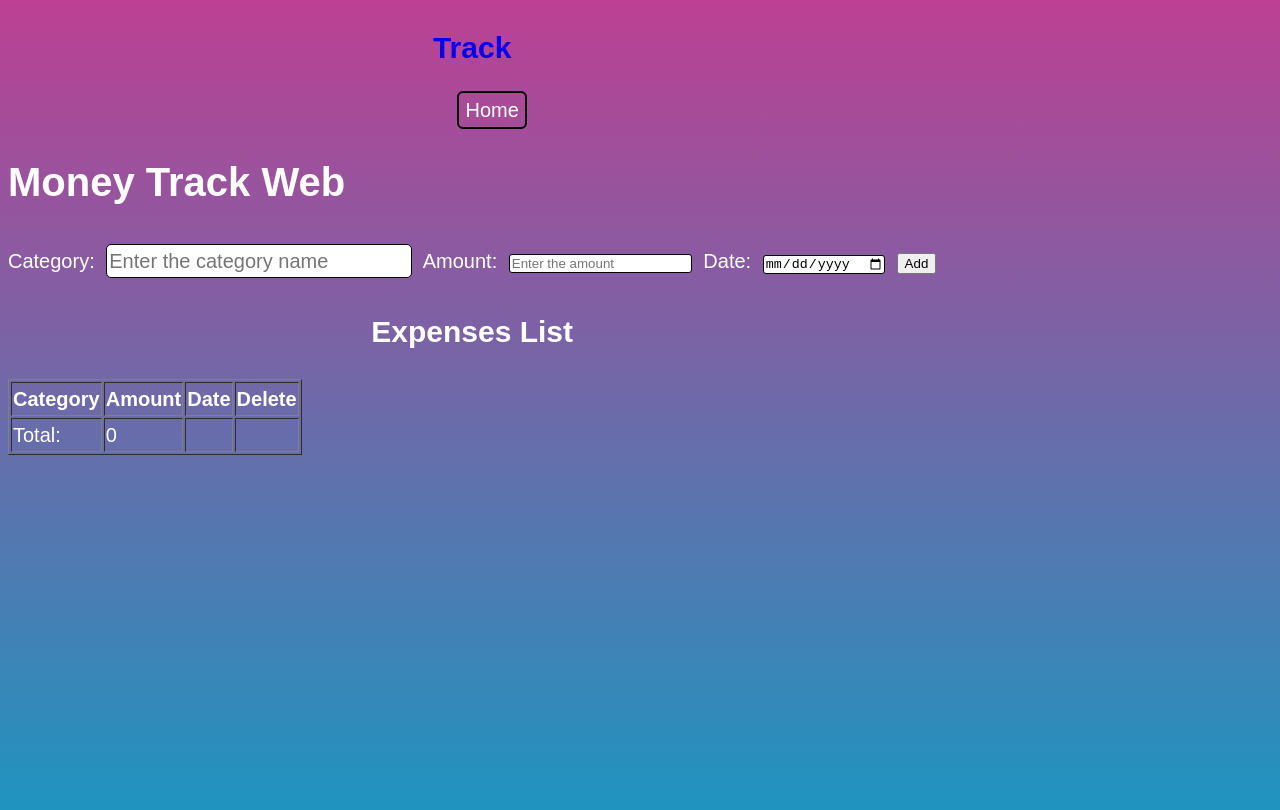
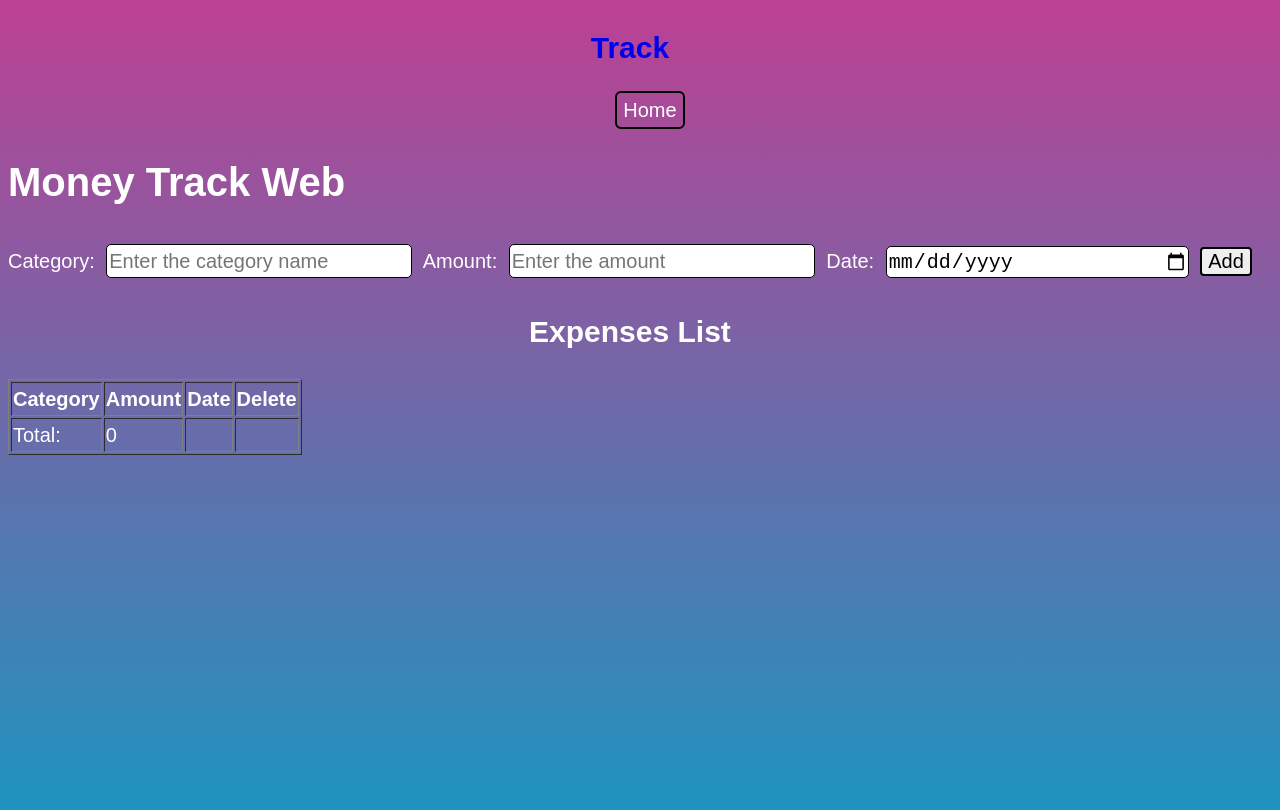
Before and after one commit to AA1-34-Ganesh/Trackify-app, a plain HTML site: page money-tracker.html in a window 1280 px wide. Drawn offline with Linux system fonts and the light colour scheme.

Commit message:
Update css

```diff
--- a/style.css
+++ b/style.css
@@ -179,7 +179,6 @@
 nav, .logo{
    text-decoration: none;
    text-align: center;
-
 }
 body {
   min-height: 100vh;
@@ -214,13 +213,13 @@
 }
 input[type=text],
 input[type=tel],
-input[type=email] {
+input[type=email],input[type=number],input[type=date] {
   border-radius: 5px;
   height: 30px;
   min-width:300px;
   font-size: 20px;
 }
-#submit, .hero button{
+#submit, .hero button, #add-btn{
   border: 2px solid black;
   border-radius: 4px;
   font-size:20px;
```
